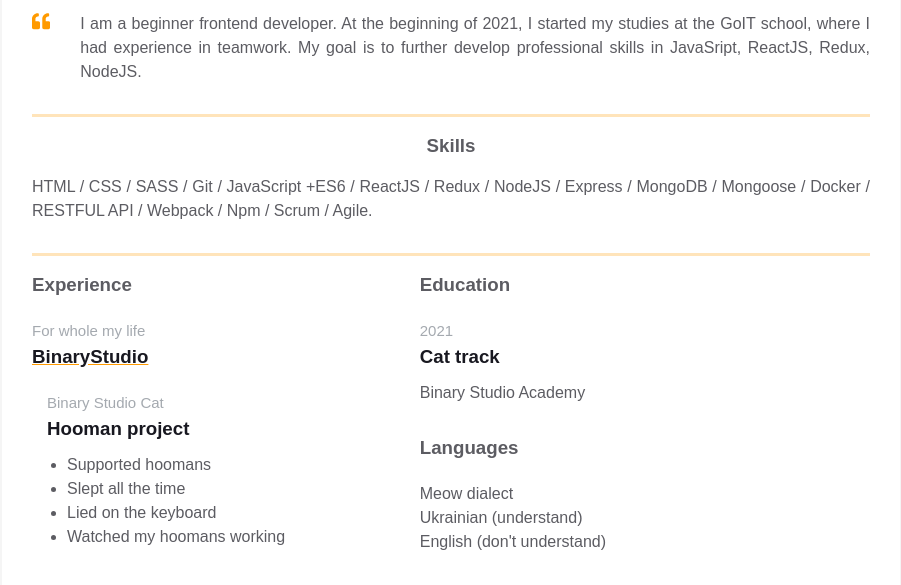
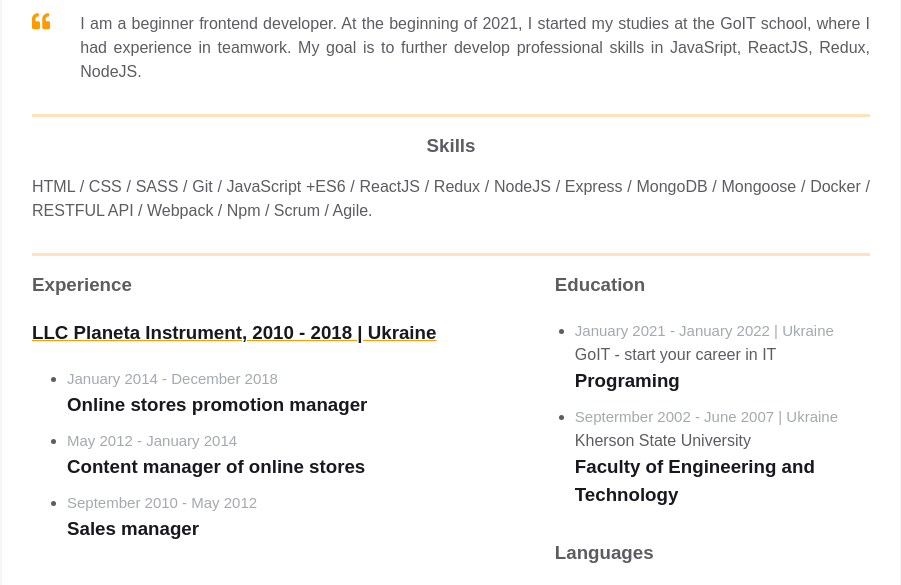
Before and after one commit to andysmokk/homepage, a plain HTML site: page index.html in a window 1280 px wide. Shown: the part 350-935 px from the top of the page, without its empty margins (189-1090 px from the left). Drawn offline with Linux system fonts and the light colour scheme.

Commit message:
add experience/education

```diff
--- a/index.html
+++ b/index.html
@@ -6,6 +6,7 @@
     <link rel="stylesheet" href="styles.css" />
     <title>Résumé</title>
   </head>
+
   <body>
     <div class="resume">
       <div class="container">
@@ -188,27 +189,47 @@
                 <h3 class="experiences__header">Experience</h3>
                 <div class="experiences__company">
                   <div class="experiences__company-header">
-                    <span class="experiences__company-header-durability"
+                    <!-- <span class="experiences__company-header-durability"
                       >For whole my life</span
-                    >
+                    > -->
                     <h3 class="experiences__company-header-name">
-                      BinaryStudio
+                      LLC Planeta Instrument, 2010 - 2018 | Ukraine
                     </h3>
                   </div>
 
                   <div class="experiences__company-project">
+                    <ul class="experiences__company-project-responsibilities">
+                      <li>
                         <span class="experiences__company-project-role"
-                      >Binary Studio Cat</span
+                          >January 2014 - December 2018</span
                         >
                         <h3 class="experiences__company-project-name">
-                      Hooman project
+                          Online stores promotion manager
                         </h3>
-                    <ul class="experiences__company-project-responsibilities">
+                      </li>
+                      <li>
+                        <span class="experiences__company-project-role"
+                          >May 2012 - January 2014</span
+                        >
+                        <h3 class="experiences__company-project-name">
+                          Content manager of online stores
+                        </h3>
+                      </li>
+                      <li>
+                        <span class="experiences__company-project-role"
+                          >September 2010 - May 2012</span
+                        >
+                        <h3 class="experiences__company-project-name">
+                          Sales manager
+                        </h3>
+                      </li>
+                    </ul>
+                    <!-- <ul class="experiences__company-project-responsibilities">
                       <li>Supported hoomans</li>
                       <li>Slept all the time</li>
                       <li>Lied on the keyboard</li>
                       <li>Watched my hoomans working</li>
-                    </ul>
+                    </ul> -->
                   </div>
                 </div>
               </div>
@@ -217,30 +238,54 @@
               <div class="additional-info__education">
                 <h3 class="additional-info__education-header">Education</h3>
                 <div class="additional-info__education-university">
-                  <span class="additional-info__education-university-durability"
-                    >2021</span
+                  <ul class="experiences__company-project-responsibilities">
+                    <li>
+                      <span
+                        class="additional-info__education-university-durability"
+                        >January 2021 - January 2022 | Ukraine</span
                       >
-                  <h3 class="additional-info__education-university-speciality">
-                    Cat track
+                      <p class="additional-info__education-university-name">
+                        GoIT - start your career in IT
+                      </p>
+                      <h3
+                        class="additional-info__education-university-speciality"
+                      >
+                        Programing
                       </h3>
+                    </li>
+                    <li>
+                      <span
+                        class="additional-info__education-university-durability"
+                        >Septermber 2002 - June 2007 | Ukraine</span
+                      >
                       <p class="additional-info__education-university-name">
-                    Binary Studio Academy
+                        Kherson State University
                       </p>
+                      <h3
+                        class="additional-info__education-university-speciality"
+                      >
+                        Faculty of Engineering and Technology
+                      </h3>
+                    </li>
+                  </ul>
                 </div>
               </div>
 
               <div class="additional-info__languages">
                 <h3 class="additional-info__languages-header">Languages</h3>
-                <p class="additional-info__languages-item">Meow dialect</p>
                 <p class="additional-info__languages-item">
-                  Ukrainian (understand)
+                  Ukrainian (Native)
+                </p>
+                <p class="additional-info__languages-item">Russian (Fluent)</p>
+                <p class="additional-info__languages-item">
+                  Spanish (Pre-Intermediate)
                 </p>
                 <p class="additional-info__languages-item">
-                  English (don't understand)
+                  English (Elementary)
                 </p>
               </div>
             </div>
-            <div class="additional-info fv"></div>
+            <!-- <div class="additional-info fv"></div> -->
           </div>
         </div>
       </div>
--- a/styles.css
+++ b/styles.css
@@ -187,12 +187,12 @@ body {
     margin-bottom: 20px;
 }
 
-.experiences__company-header-durability {
+/* .experiences__company-header-durability {
     color: var(--durability-text-color);
     text-align: left;
     margin-bottom: 10px;
     font-size: 15px;
-}
+} */
 
 .experiences__company-header-name {
     color: var(--primary-text-color);
```
Lines whose indentation alone changed are shown as unchanged.
